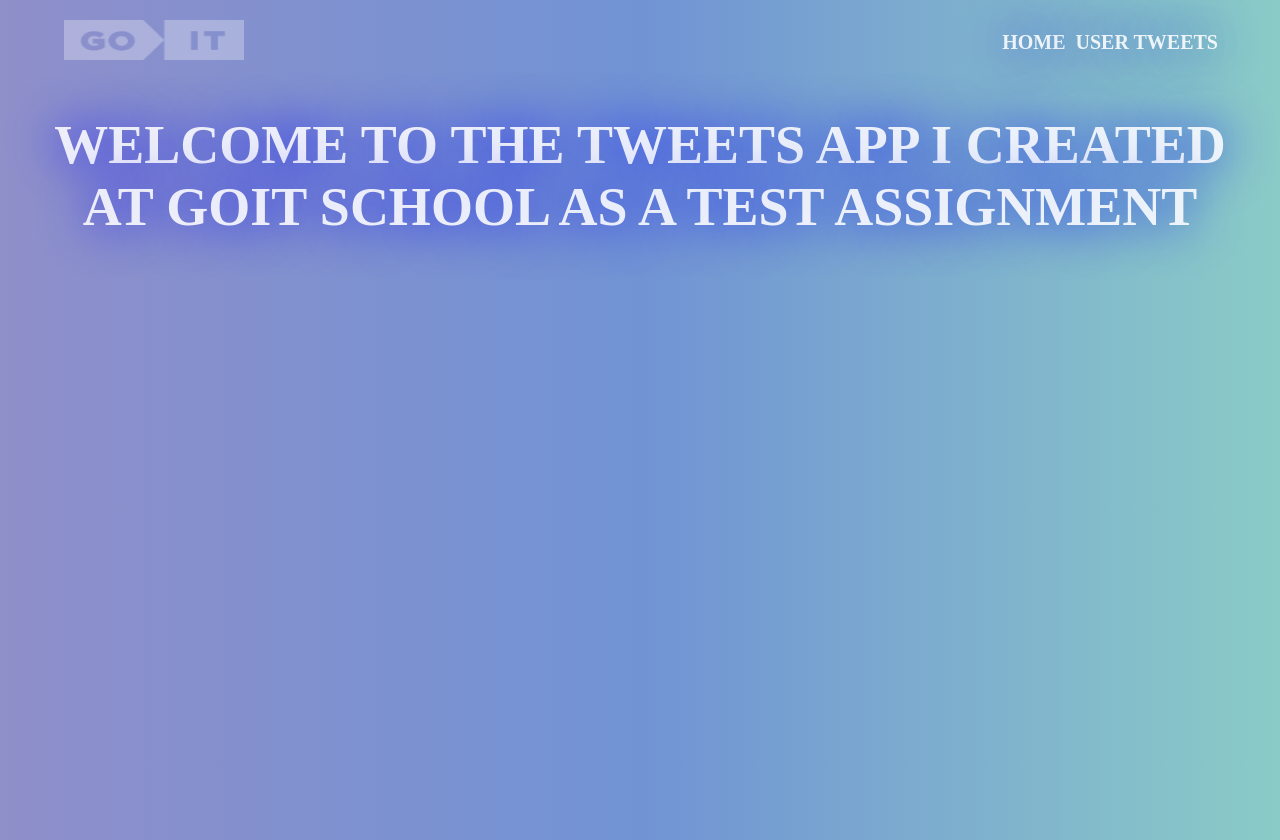
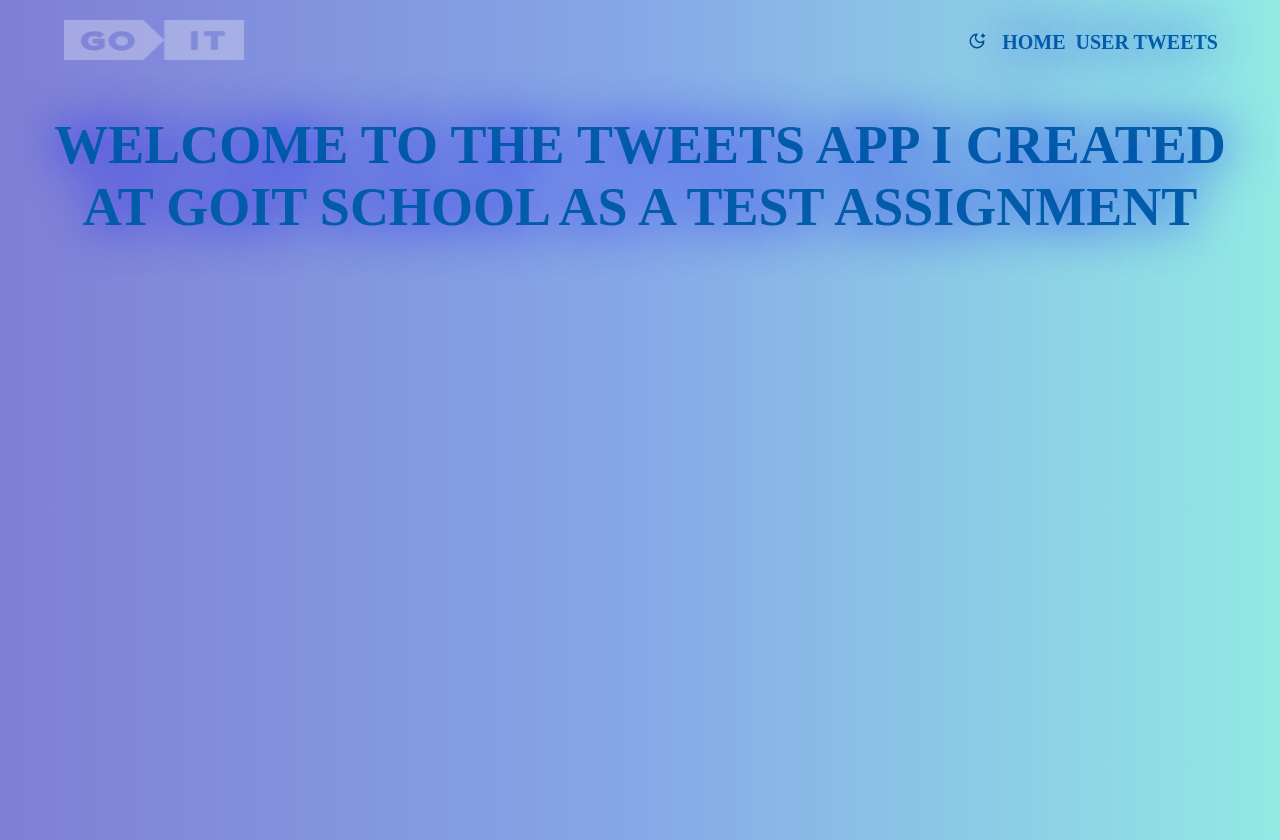
Before and after one commit to PetroMazuryk/tweets-app, a React (Vite) app: page / in a window 1280 px wide. Built offline with nearby package versions, Linux system fonts and the light colour scheme.

Commit message:
added theme

```diff
--- a/package.json
+++ b/package.json
@@ -13,11 +13,14 @@
   "dependencies": {
     "@emotion/react": "^11.11.4",
     "@emotion/styled": "^11.11.5",
+    "@reduxjs/toolkit": "^2.2.3",
     "react": "^18.2.0",
     "react-dom": "^18.2.0",
     "react-icons": "^5.0.1",
+    "react-redux": "^9.1.1",
     "react-router": "^6.22.3",
-    "react-router-dom": "^6.22.3"
+    "react-router-dom": "^6.22.3",
+    "redux-persist": "^6.0.0"
   },
   "devDependencies": {
     "@types/react": "^18.2.66",
--- a/src/components/Navigation/Navigation.jsx
+++ b/src/components/Navigation/Navigation.jsx
@@ -1,11 +1,13 @@
+import { Link } from "react-router-dom";
 import Logo from "../../assets/Logo.png";
+import ThemeSwitcher from "../ThemeSwitcher/ThemeSwitcher";
+
 import {
   MainLogo,
   NavContainer,
   StyleNav,
   StyleNavLink,
 } from "./Navigation.styled";
-import { Link } from "react-router-dom";
 
 function Navigation() {
   return (
@@ -14,6 +16,7 @@ function Navigation() {
         <MainLogo src={Logo} alt="Logo" />
       </Link>
       <StyleNav>
+        <ThemeSwitcher />
         <StyleNavLink to="/home">Home</StyleNavLink>
         <StyleNavLink to="/user">User Tweets</StyleNavLink>
       </StyleNav>
--- /dev/null
+++ b/src/components/ThemeSwitcher/ThemeSwitcher.jsx
@@ -0,0 +1,32 @@
+import { useEffect } from "react";
+import { useSelector, useDispatch } from "react-redux";
+import { toggleTheme } from "../../redux/themeSlice";
+import { FaSun } from "react-icons/fa";
+import { LuMoonStar } from "react-icons/lu";
+
+import { BtnSwitcher, SwitcherWrapper } from "./ThemeSwitcher.styled";
+
+const ThemeSwitcher = () => {
+  const dispatch = useDispatch();
+  const isDarkMode = useSelector((state) => state.theme.isDarkMode);
+
+  const theme = isDarkMode ? "light" : "dark";
+
+  useEffect(() => {
+    document.body.setAttribute("data-theme", theme);
+  }, [theme]);
+
+  const handleThemeToggle = () => {
+    dispatch(toggleTheme());
+  };
+
+  return (
+    <SwitcherWrapper>
+      <BtnSwitcher onClick={handleThemeToggle}>
+        {isDarkMode ? <LuMoonStar size={18} /> : <FaSun size={18} />}
+      </BtnSwitcher>
+    </SwitcherWrapper>
+  );
+};
+
+export default ThemeSwitcher;
--- /dev/null
+++ b/src/components/ThemeSwitcher/ThemeSwitcher.styled.js
@@ -0,0 +1,19 @@
+import styled from "@emotion/styled";
+
+export const BtnSwitcher = styled.button`
+  background-color: transparent;
+  border: none;
+  cursor: pointer;
+  color: var(--active-color);
+`;
+
+export const SwitcherWrapper = styled.div`
+  display: flex;
+  gap: 5px;
+  align-items: center;
+  justify-content: center;
+`;
+
+export const SwitherText = styled.p`
+  color: var(--color-text);
+`;
--- a/src/index.css
+++ b/src/index.css
@@ -1,9 +1,19 @@
-:root {
+body[data-theme="light"] {
   --font-family: "Montserrat";
+  --color-text: #035caa;
+  --background-home: linear-gradient(to right, #7f7fd5, #86a8e7, #91eae4);
+  --background-body: linear-gradient(to right, #5433ff, #20bdff, #a5fecb);
+  --active-color: #004e92;
 
-  --color-text: rgba(255, 255, 255, 0.87);
+  --button-color-active: #67d1aa;
+}
 
-  --backgroundHome: linear-gradient(to right, #8f8fca, #7193d4, #8acbc7);
+body[data-theme="dark"] {
+  --font-family: "Montserrat";
+  --color-text: #cfbfe1;
+  --background-home: linear-gradient(to right, #353554, #302b63, #17114c);
+  --background-body: linear-gradient(to right, #2a0845, #6441a5);
+  --active-color: rgb(126, 218, 218);
 }
 
 a {
--- a/src/main.jsx
+++ b/src/main.jsx
@@ -1,14 +1,24 @@
 import React from "react";
 import ReactDOM from "react-dom/client";
 import { BrowserRouter } from "react-router-dom";
+import { Provider } from "react-redux";
 
-import App from "./components/App/App";
+import App from "./components/App/App.jsx";
+import "./index.css";
+
+import { PersistGate } from "redux-persist/integration/react";
+import store, { persistor } from "./redux/store.js";
+
 import "./index.css";
 
 ReactDOM.createRoot(document.getElementById("root")).render(
   <React.StrictMode>
     <BrowserRouter>
-      <App />
+      <Provider store={store}>
+        <PersistGate loading={null} persistor={persistor}>
+          <App />
+        </PersistGate>
+      </Provider>
     </BrowserRouter>
   </React.StrictMode>
 );
--- a/src/pages/HomePage/HomePage.jsx
+++ b/src/pages/HomePage/HomePage.jsx
@@ -7,6 +7,7 @@ const HomePage = () => {
     <SectionHomePage>
       <Container>
         <Navigation />
+
         <HomePageTitle>
           welcome to the tweets app I created at goit school as a test
           assignment
--- a/src/pages/HomePage/HomePage.styled.js
+++ b/src/pages/HomePage/HomePage.styled.js
@@ -2,7 +2,7 @@ import styled from "@emotion/styled";
 
 export const SectionHomePage = styled.section`
   min-height: 100vh;
-  background: var(--backgroundHome);
+  background: var(--background-home);
   padding: 20px;
 `;
 
--- /dev/null
+++ b/src/redux/store.js
@@ -0,0 +1,37 @@
+import { configureStore } from "@reduxjs/toolkit";
+import themeReducer from "./themeSlice";
+
+import {
+  persistStore,
+  persistReducer,
+  FLUSH,
+  REHYDRATE,
+  PAUSE,
+  PERSIST,
+  PURGE,
+  REGISTER,
+} from "redux-persist";
+import storage from "redux-persist/lib/storage";
+
+const persistConfig = {
+  key: "root",
+  storage,
+};
+
+const persistedReducer = persistReducer(persistConfig, themeReducer);
+
+const store = configureStore({
+  reducer: {
+    theme: persistedReducer,
+  },
+  middleware: (getDefaultMiddleware) =>
+    getDefaultMiddleware({
+      serializableCheck: {
+        ignoredActions: [FLUSH, REHYDRATE, PAUSE, PERSIST, PURGE, REGISTER],
+      },
+    }),
+});
+
+export const persistor = persistStore(store);
+
+export default store;
--- /dev/null
+++ b/src/redux/themeSlice.js
@@ -0,0 +1,16 @@
+import { createSlice } from "@reduxjs/toolkit";
+
+const themeSlice = createSlice({
+  name: "theme",
+  initialState: {
+    isDarkMode: true,
+  },
+  reducers: {
+    toggleTheme: (state) => {
+      state.isDarkMode = !state.isDarkMode;
+    },
+  },
+});
+
+export const { toggleTheme } = themeSlice.actions;
+export default themeSlice.reducer;
```
Also changed, not shown: 1 other file (tests, documents, lock files or other folders).
